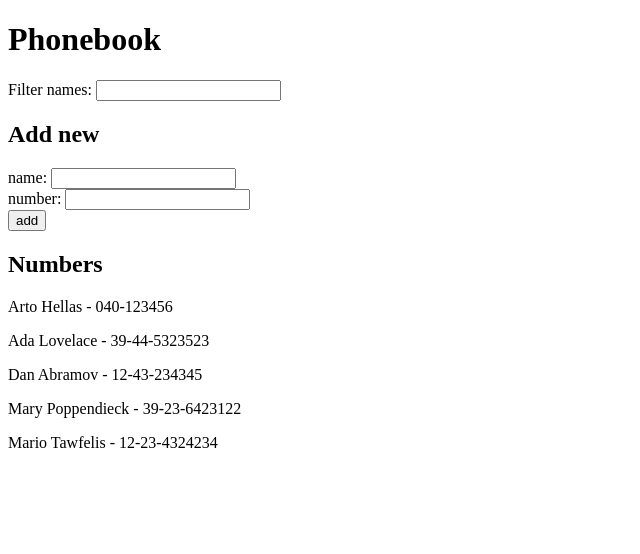
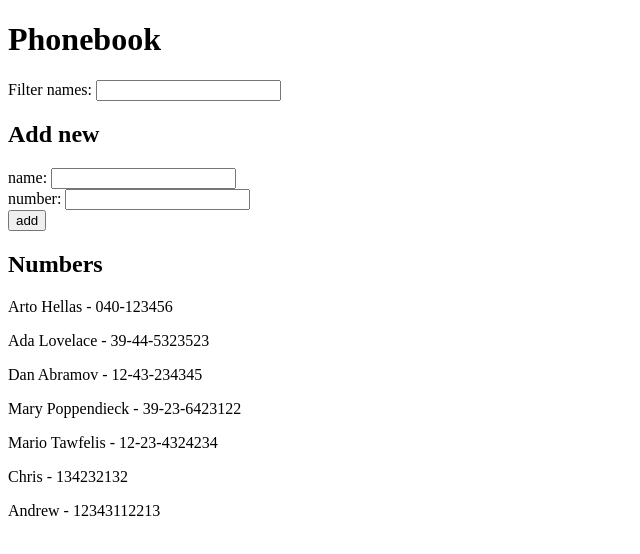
Before and after one commit to MarioTawfelis/FullStack-WebDev-Frontend, a React (Create React App) app in the folder part3/project-phonebook/: page / in a window 1280 px wide. Shown: the top 554 px of the page, without its empty margins (0-640 px from the left). Built offline with nearby package versions, Linux system fonts and the light colour scheme; data requests are answered from the project's data file.

Commit message:
New numbers are stored in the server

```diff
--- a/part3/project-phonebook/db.json
+++ b/part3/project-phonebook/db.json
@@ -1,5 +1,5 @@
 {
-    "persons":[
+  "persons": [
     {
       "name": "Arto Hellas",
       "number": "040-123456",
@@ -24,6 +24,16 @@
       "name": "Mario Tawfelis",
       "number": "12-23-4324234",
       "id": 5
+    },
+    {
+      "name": "Chris",
+      "number": "134232132",
+      "id": 6
+    },
+    {
+      "name": "Andrew",
+      "number": "12343112213",
+      "id": 7
     }
   ]
 }
--- a/part3/project-phonebook/src/App.js
+++ b/part3/project-phonebook/src/App.js
@@ -1,85 +1,88 @@
-import { useState, useEffect } from 'react'
-import axios from 'axios'
+import { useState, useEffect } from "react";
 
-import Persons from './components/Persons'
-import PersonForm from './components/PersonForm'
-import Filter from './components/Filter'
+import Persons from "./components/Persons";
+import PersonForm from "./components/PersonForm";
+import Filter from "./components/Filter";
 
+import personService from "./services/persons"
 
 const App = () => {
-  const [persons, setPersons] = useState([])
-  const [newName, setNewName] = useState('')
-  const [newNumber, setNewNumber] = useState('')
+  const [persons, setPersons] = useState([]);
+  const [newName, setNewName] = useState("");
+  const [newNumber, setNewNumber] = useState("");
 
   useEffect(() => {
-    axios
-    .get("http://localhost:3001/persons")
-    .then(response => {
-      setPersons(response.data)
-    })
-  }, [])
-
+    personService
+      .getAll()
+      .then(initialPersons => {
+        setPersons(initialPersons);
+      })
+  }, []);
 
   const addPerson = (event) => {
-    event.preventDefault()
+    event.preventDefault();
 
-    if(checkDuplicate(newName)) {
-      alert(`${newName} is already added to phonebook`)
+    if (checkDuplicate(newName)) {
+      alert(`${newName} is already added to phonebook`);
     } else {
       const nameObject = {
         name: newName,
         number: newNumber,
-        id: persons.length + 1
-      }
+      };
 
-      setPersons(persons.concat(nameObject))
+      personService
+        .create(nameObject)
+        .then(returnedPerson => {
+          setPersons(persons.concat(returnedPerson));
+          setNewName("");
+          setNewNumber("");
+        })
     }
+  };
 
-    setNewName('')
-    setNewNumber('')
-  }
+  const checkDuplicate = (name) => {
+    return persons.find((person) => person.name === name) ? true : false;
+  };
 
   const handleNameChange = (event) => {
-    setNewName(event.target.value)
-  }
+    setNewName(event.target.value);
+  };
 
   const handleNumberChange = (event) => {
-    setNewNumber(event.target.value)
-  }
-
-  const checkDuplicate = (name) => {
-    return (persons.find(person => person.name === name)
-      ? true
-      : false
-    )
-  }
+    setNewNumber(event.target.value);
+  };
 
   const handleFilterNames = (event) => {
-      const filtered_persons = persons.filter(person =>
-        person.name.toLocaleLowerCase().includes(event.target.value.toLocaleLowerCase()))
+    const filtered_persons = persons.filter((person) =>
+      person.name
+        .toLocaleLowerCase()
+        .includes(event.target.value.toLocaleLowerCase())
+    );
 
-      setPersons(filtered_persons)
-  }
+    setPersons(filtered_persons);
+  };
 
   return (
     <div>
       <h1>Phonebook</h1>
 
-      <Filter handleFilter={handleFilterNames}/>
+      <Filter handleFilter={handleFilterNames} />
 
       <h2>Add new</h2>
 
-      <PersonForm name={newName} number={newNumber}
+      <PersonForm
+        name={newName}
+        number={newNumber}
         handleAddPerson={addPerson}
         handleNameChange={handleNameChange}
-        handleNumberChange={handleNumberChange}/>
+        handleNumberChange={handleNumberChange}
+      />
 
       <h2>Numbers</h2>
 
-      <Persons persons={persons}/>
+      <Persons persons={persons} />
+    </div>
+  );
+};
 
-    </div>
-  )
-}
-
-export default App
+export default App;
--- /dev/null
+++ b/part3/project-phonebook/src/services/persons.js
@@ -0,0 +1,21 @@
+import axios from 'axios'
+
+const baseUrl = 'http://localhost:3001/persons'
+
+const getAll = () => {
+    const request = axios.get(baseUrl)
+    return request.then(response => response.data)
+}
+
+const create = (newObject) => {
+    const request = axios.post(baseUrl, newObject)
+    return request.then(response => response.data)
+}
+
+
+const exportedObject = {
+    getAll,
+    create,
+}
+
+export default exportedObject
```
Also changed, not shown: 1 other file (tests, documents, lock files or other folders). Lines whose indentation alone changed are shown as unchanged.
